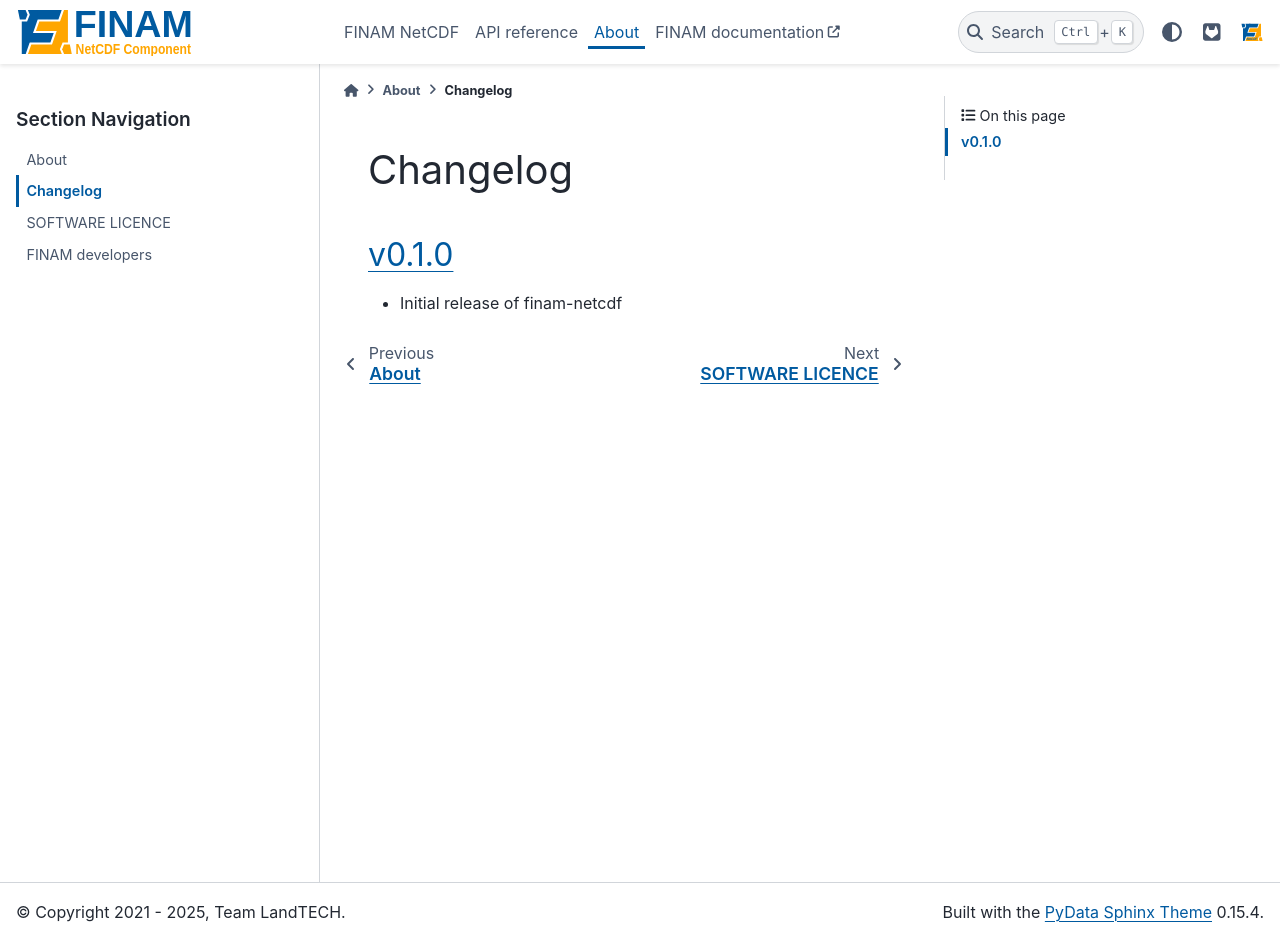
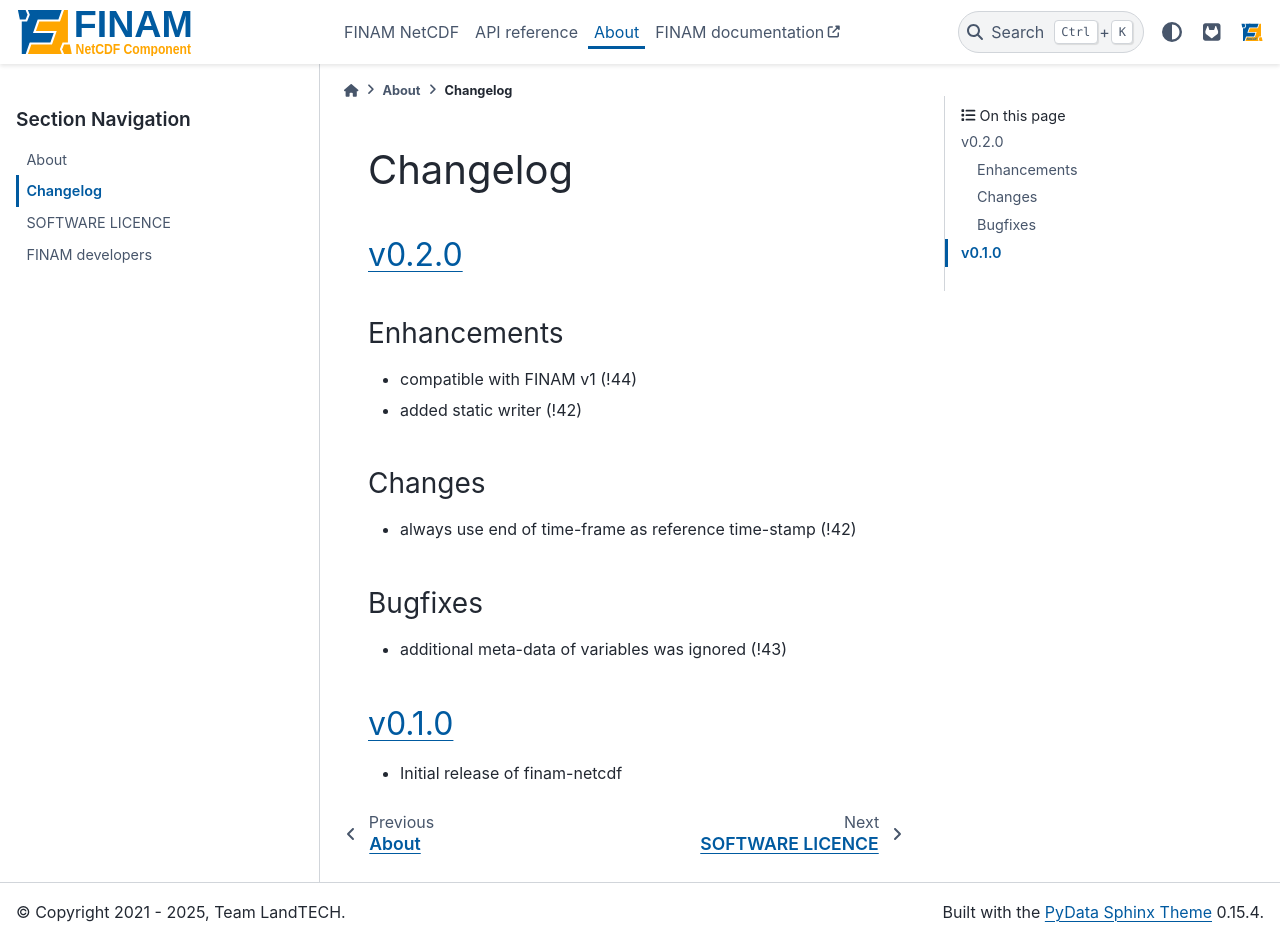
Before and after one commit to finam-ufz/finam-netcdf, a Sphinx documentation site: the page built from docs/source/about/changelog.rst, in a window 1280 px wide and 941 px high. Built offline with Sphinx 7.4.7 and the PyData theme 0.15.4, drawn with Linux system fonts in a browser that asks for light colours.

Commit message:
update docs

```diff
--- a/CHANGELOG.md
+++ b/CHANGELOG.md
@@ -1,8 +1,21 @@
 # Changelog
+
+## [v0.2.0]
+
+### Enhancements
+* compatible with FINAM v1 (!44)
+* added static writer (!42)
+
+### Changes
+* always use end of time-frame as reference time-stamp (!42)
+
+### Bugfixes
+* additional meta-data of variables was ignored (!43)
 
 ## [v0.1.0]
 
 * Initial release of finam-netcdf
 
-[unpublished]: https://git.ufz.de/FINAM/finam-netcdf/-/compare/v0.1.0...main
+[unpublished]: https://git.ufz.de/FINAM/finam-netcdf/-/compare/v0.2.0...main
+[v0.2.0]: https://git.ufz.de/FINAM/finam-netcdf/-/compare/v0.1.0...v0.2.0
 [v0.1.0]: https://git.ufz.de/FINAM/finam-netcdf/-/commits/v0.1.0
--- a/docs/source/index.rst
+++ b/docs/source/index.rst
@@ -6,7 +6,9 @@
 
 NetCDF reader and writer components for the `FINAM <https://finam.pages.ufz.de/>`_ model coupling framework.
 
-Uses :mod:`xarray` for all input and output functionality.
+.. image:: _static/logo.svg
+   :width: 200px
+   :align: center
 
 Quickstart
 ----------
```
Also changed, not shown: other parts of docs/source/index.rst (+1 -1 lines), README.md (+5 -1 lines), LICENSE.md.
